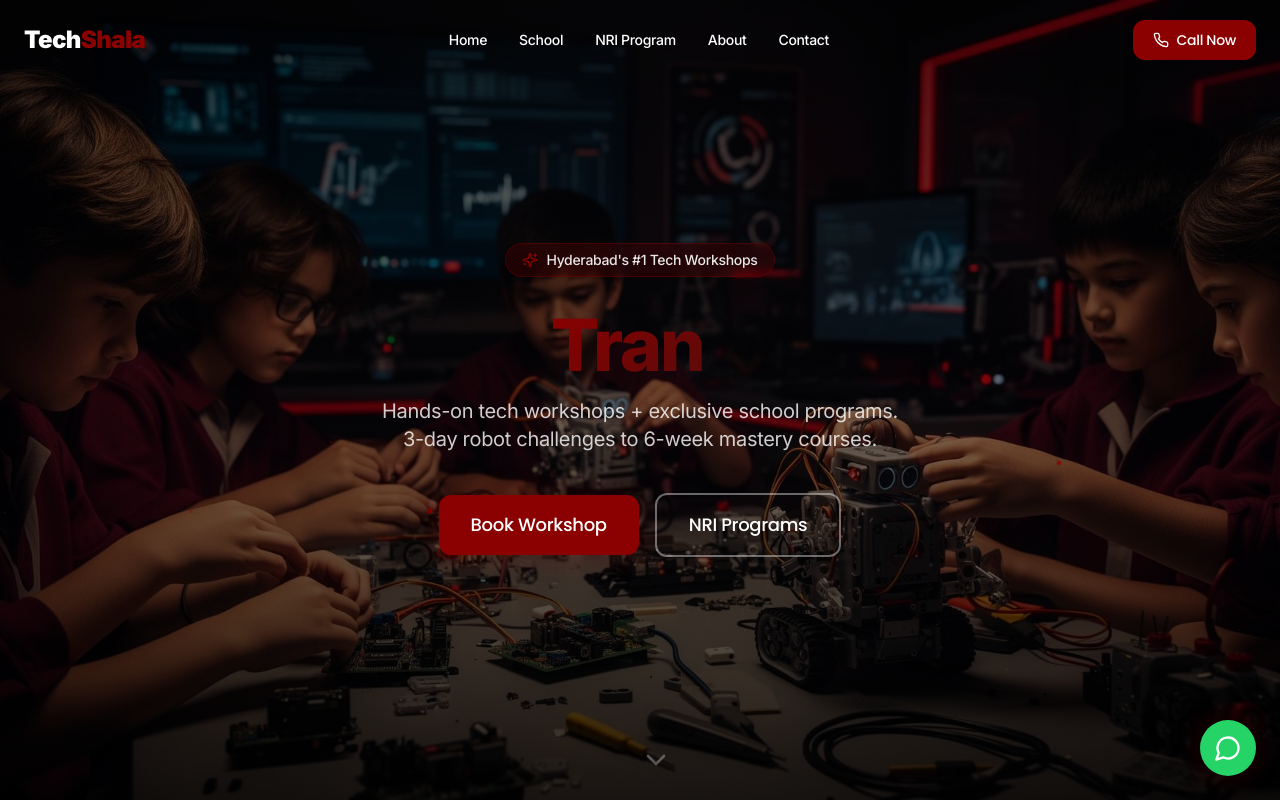
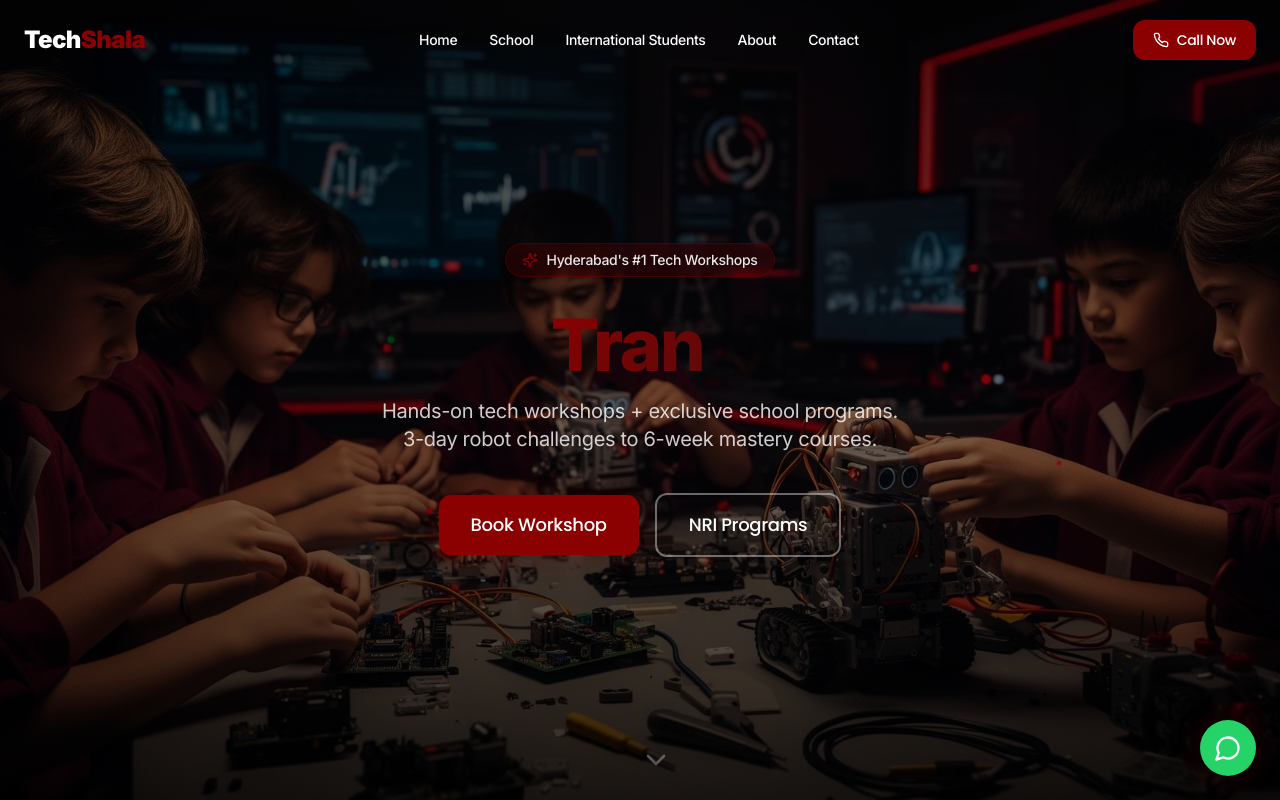
Before and after one commit to Itz-hazaa/Techshala.site, a React (Vite) app: page / in a window 1280 px wide. Shown: the top 800 px of the page. Built offline with nearby package versions, Linux system fonts and the light colour scheme; the HTML template or start-up script is replaced by a standard one.

Commit message:
Update Navbar.tsx

```diff
--- a/src/components/TechShala/Navbar.tsx
+++ b/src/components/TechShala/Navbar.tsx
@@ -5,7 +5,7 @@ import { Menu, X, Phone } from "lucide-react";
 const navLinks = [
   { label: "Home", href: "#hero" },
   { label: "School", href: "#workshops" },
-  { label: "NRI Program", href: "#schools" },
+  { label: "International Students", href: "#schools" },
   { label: "About", href: "#founder" },
   { label: "Contact", href: "#cta" },
 ];
```
